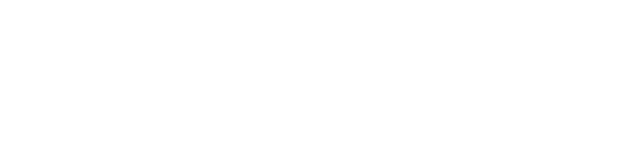
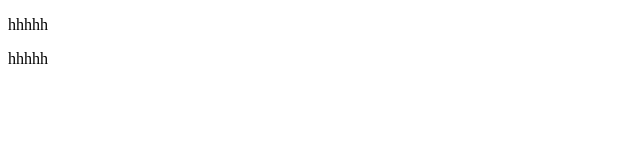
Before and after one commit to Suhail-007/FAQ-page, a plain HTML site: page index.html in a window 1280 px wide. Shown: the whole page, without its empty margins (0-640 px from the left). Drawn offline with Linux system fonts and the light colour scheme.

Commit message:
added another div

```diff
--- a/index.html
+++ b/index.html
@@ -7,6 +7,7 @@
 		<script src="Script/script.js" defer=""></script>
 </head>
 <body>
-
+		<div><p>hhhhh</p></div>
+			<div><p>hhhhh</p></div>
 </body>
 </html>
```
